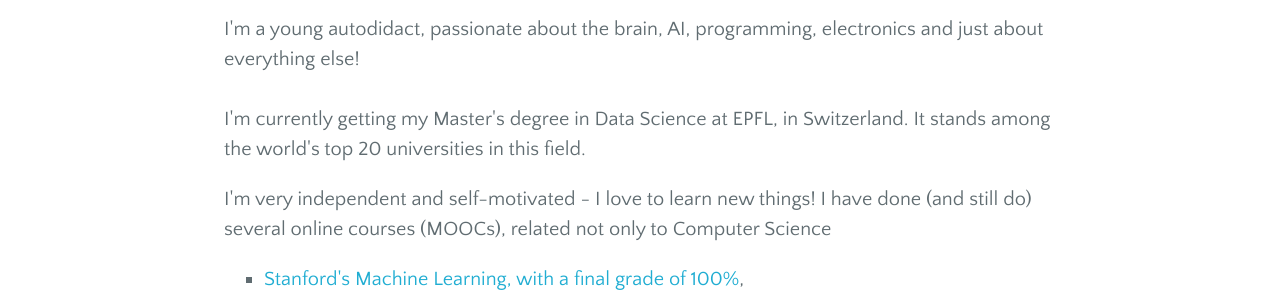
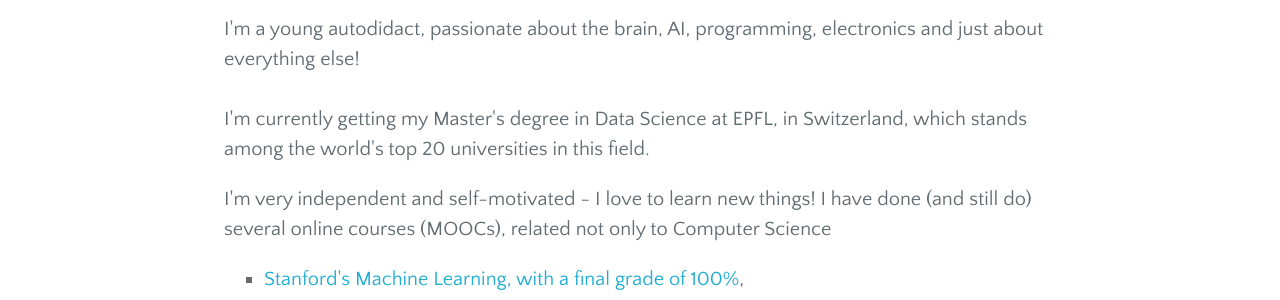
Before and after one commit to obiwit/obiwit.github.io, a Jekyll site: the page built from index.html, in a window 1280 px wide. Shown: the part 468-768 px from the top of the page. Built offline with Jekyll 4.4.1, drawn with Linux system fonts in a browser that asks for light colours; nearby versions of some CDN libraries.

Commit message:
the devil is in the details?

```diff
--- a/index.html
+++ b/index.html
@@ -8,7 +8,7 @@
   <h1>About Me</h1>
   <p>I'm a young autodidact, passionate about the brain, AI, programming, electronics and just about everything else!</p>
 
-  <p class="separated">I'm currently getting my Master's degree in Data Science at EPFL, in Switzerland. It stands among the world's top 20 universities in this field.</p>
+  <p class="separated">I'm currently getting my Master's degree in Data Science at EPFL, in Switzerland, which stands among the world's top 20 universities in this field.</p>
   <!-- <p>I did my bachelor's degree in Computer Engineering at University of Aveiro, a relatively new Portuguese university, well known for its Computer Science and Electronic Engineering degrees.</p> -->
 
   <p>I'm very independent and self-motivated - I love to learn new things! I have done (and still do) several online courses (MOOCs), related not only to Computer Science</p><ul>
```
